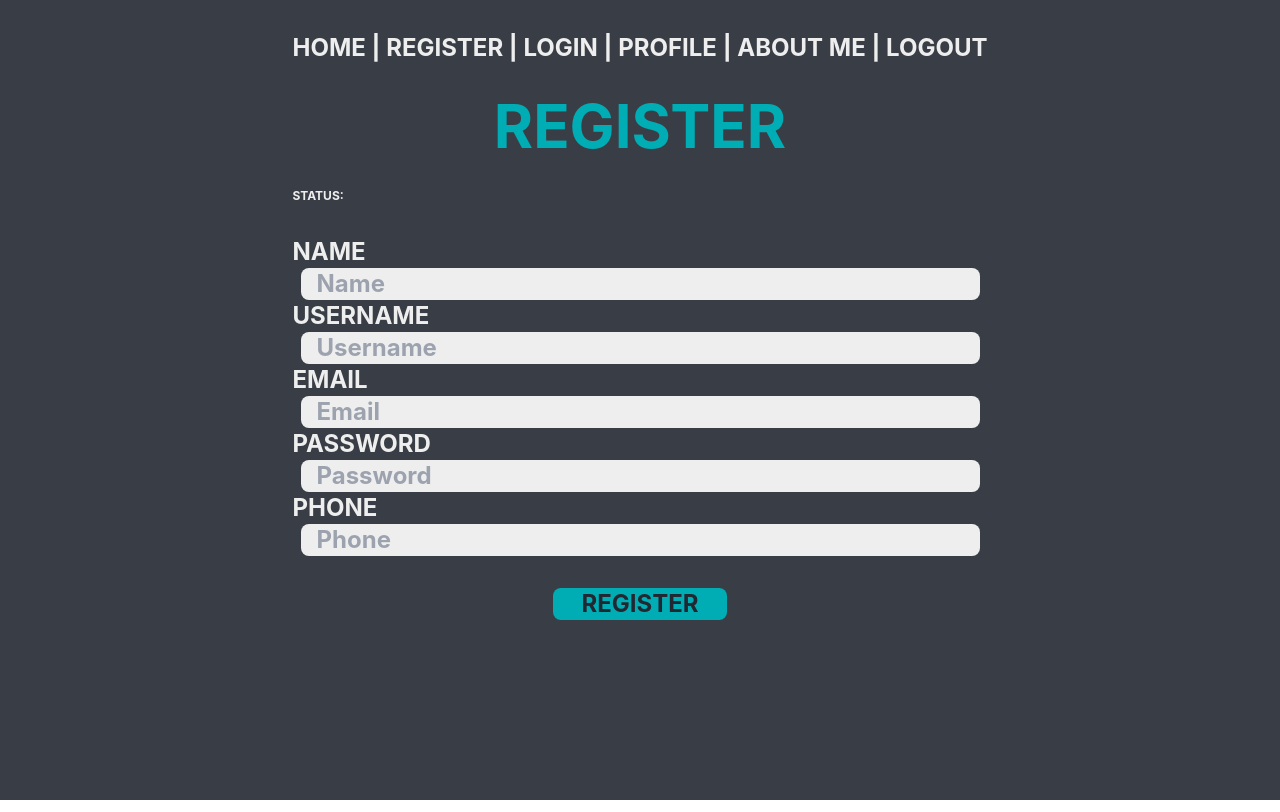
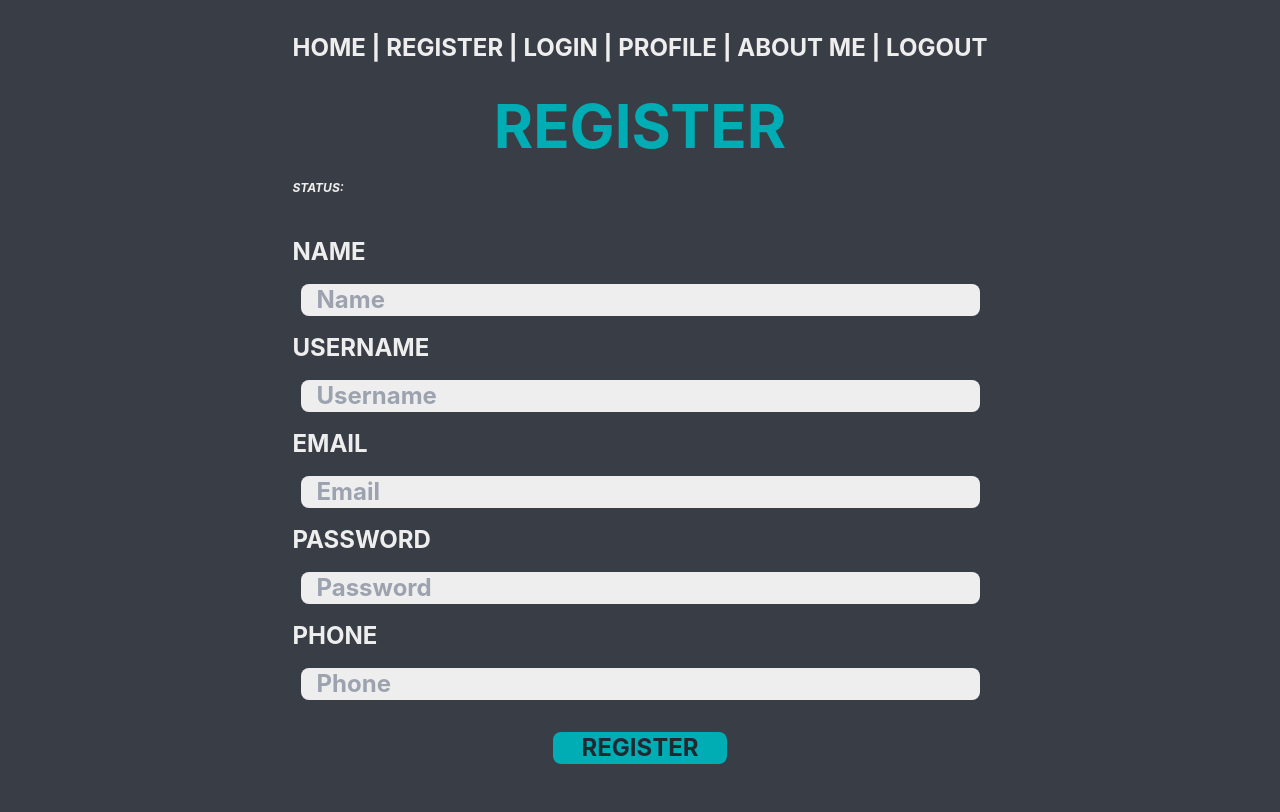
Before and after one commit to nnahttann/miniproject_DCW, a Next.js app in the folder frontend/: page /register in a window 1280 px wide. Built offline with nearby package versions, Linux system fonts and the light colour scheme.

Commit message:
update css register

```diff
--- a/frontend/pages/login.js
+++ b/frontend/pages/login.js
@@ -37,7 +37,7 @@ export default function Login({ token }) {
                 <title>Login Page</title>
             </Head>
             <div className="flex flex-col justify-start items-center h-screen w-screen bg-[#393E46]">
-                <div className="flex flex-col text-[#EEEEEE] text-2xl font-bold w3/4 uppercase rounded-t-xl">
+                <div className="flex flex-col text-[#EEEEEE] text-2xl font-bold w3/4 uppercase">
                     <br />
                     <Navbar /><br />
                     <div />
--- a/frontend/pages/register.js
+++ b/frontend/pages/register.js
@@ -29,16 +29,30 @@ export default function Register({ token }) {
             console.log('result.data:  ', result.data)
             console.log('token:  ', token)
             setStatus(result.data.message)
+            router.push('/login')
         }
         catch (e) {
             console.log(e)
         }
-
     }
 
-    const registerForm = () => (
-        <div className="flex flex-col text-[#EEE]">
+    return (
+        <Layout>
+            <Head>
+                <title>Register</title>
+            </Head>
+            <div className="flex flex-col justify-start items-center h-full w-screen bg-[#393E46]">
+                <div className="flex flex-col text-[#EEEEEE] text-2xl font-bold w3/4 uppercase">
+                    <br />
+                    <Navbar /><br />
+                    <div />
+                    <div />
                     <div>
+                        <span className=" text-[#00ADB5] text-6xl flex flex-col text-center" >Register</span>
+                    </div>
+                    <div className="text-xs my-6 text-m italic" >Status: {status}</div>
+                    <div className="flex flex-col justify-start text-[#EEE]">
+                        <div className='flex flex-col justify-center my-4'>
                             <label>Name</label>
                         </div>
                         <div className="flex flex-col">
@@ -49,7 +63,7 @@ export default function Register({ token }) {
                                 onChange={(e) => setUsername(e.target.value)}
                             />
                         </div>
-            <div>
+                        <div className='flex flex-col justify-center my-4'>
                             <label>Username</label>
                         </div>
                         <div className="flex flex-col">
@@ -60,7 +74,7 @@ export default function Register({ token }) {
                                 onChange={(e) => setUsername(e.target.value)}
                             />
                         </div>
-            <div>
+                        <div className='flex flex-col justify-center my-4'>
                             <label>Email</label>
                         </div>
                         <div className="flex flex-col font-bold">
@@ -70,7 +84,7 @@ export default function Register({ token }) {
                                 placeholder="Email"
                                 onChange={(e) => setEmail(e.target.value)} />
                         </div>
-            <div>
+                        <div className='flex flex-col justify-center my-4'>
                             <label>Password</label>
                         </div>
                         <div className="flex flex-col ">
@@ -80,7 +94,7 @@ export default function Register({ token }) {
                                 placeholder="Password"
                                 onChange={(e) => setPassword(e.target.value)} />
                         </div>
-            <div>
+                        <div className='flex flex-col justify-center my-4'>
                             <label>Phone</label>
                         </div>
                         <div className="flex flex-col">
@@ -93,30 +107,8 @@ export default function Register({ token }) {
                         </div>
 
                     </div>
-    )
-
-
-    return (
-        <Layout>
-            <Head>
-                <title>Register</title>
-            </Head>
-            <div className="flex flex-col justify-start w3/4 items-center h-screen w-screen bg-[#393E46]">
-                <div className="text-[#EEEEEE] text-2xl font-bold w3/4 uppercase">
-                <br />
-                <Navbar /><br />
-                <div/>
-                <div/>
-
-                <h1 className=" text-[#00ADB5] text-6xl flex flex-col items-center" >Register</h1>
-                <br />
-                <div className="flex flex-row w-3/4 text-xs" >Status: {status}</div>
-                <br />
-                <div>
-                    {registerForm()}
-                </div>
-                <div className="flex flex-col items-center"><br/>
-                    <button className="flex flex-col items-center w-1/4  text-2xl bg-[#00ADB5] font-bold text-[#222831] hover:text-[#00ADB5] dark:md:hover:bg-[#222831] rounded-lg uppercase" onClick={register}>Register</button>
+                    <div className="flex flex-col items-center mb-12"><br />
+                        <button className="flex flex-col items-center w-1/4 text-2xl bg-[#00ADB5] font-bold text-[#222831] hover:text-[#00ADB5] dark:md:hover:bg-[#222831] rounded-lg uppercase" onClick={register}>Register</button>
                     </div>
                 </div>
             </div>
```
Also changed, not shown: 2 other files (tests, documents, lock files or other folders). Lines whose indentation alone changed are shown as unchanged.
